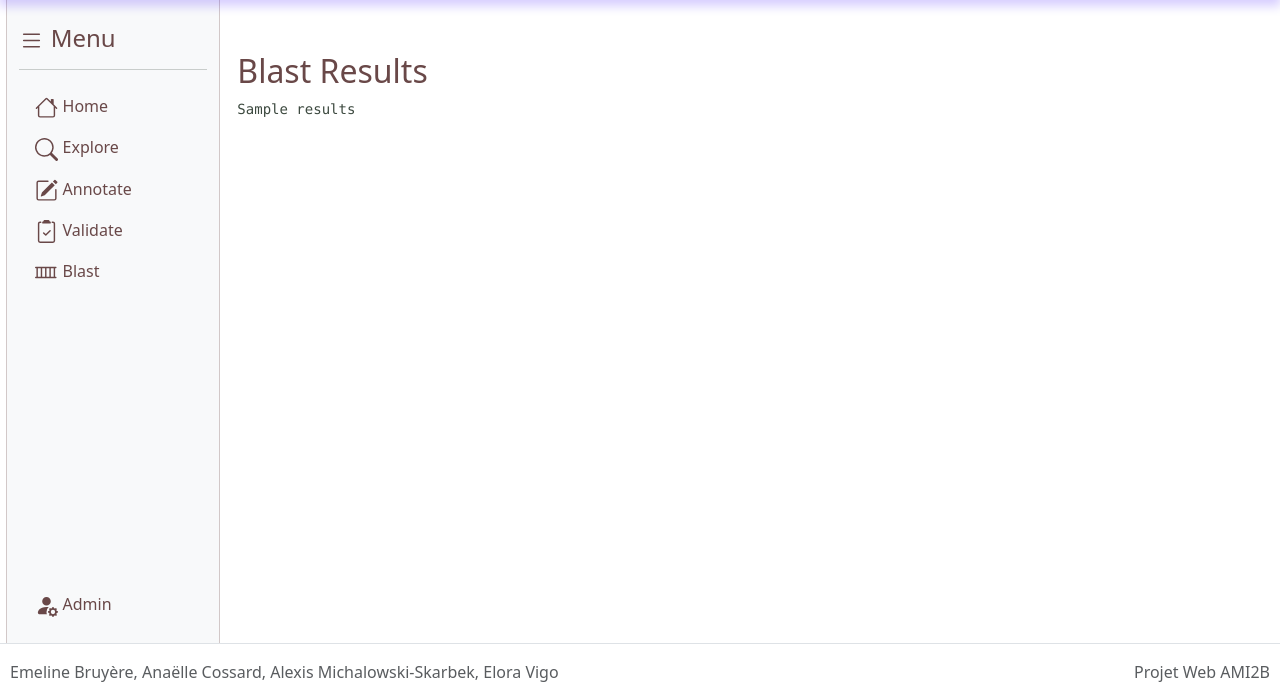
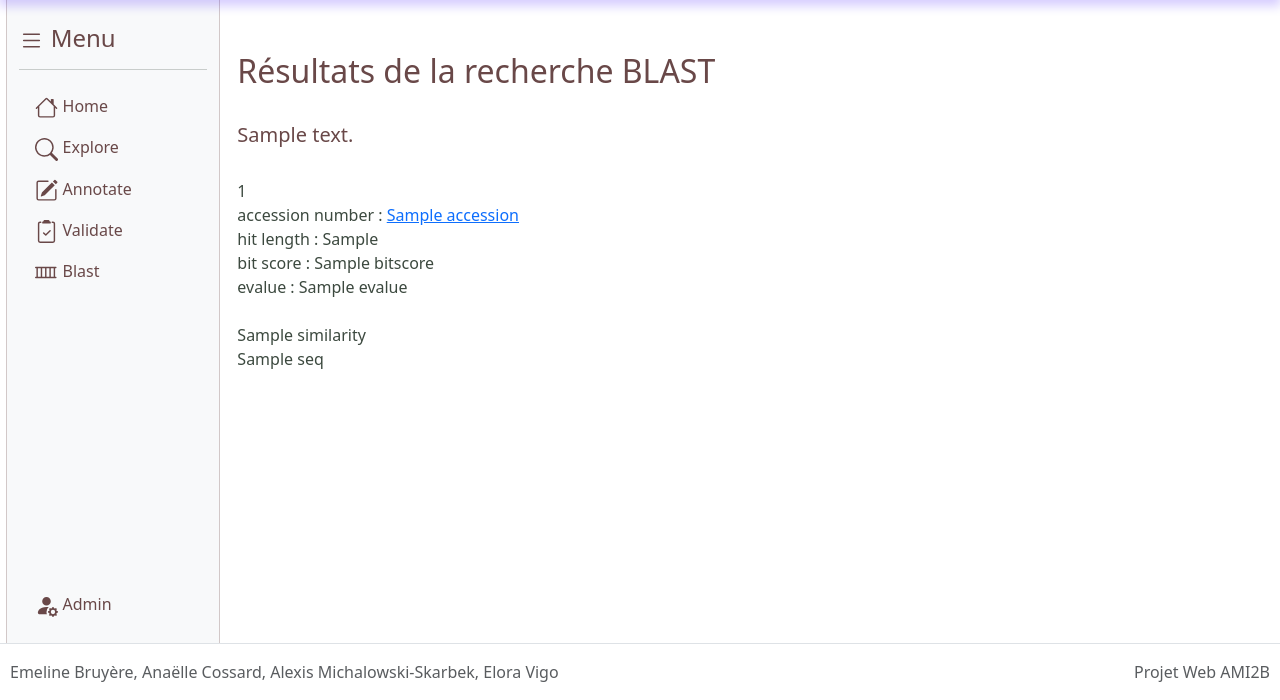
Before and after one commit to anaellle/ProjWeb_GenomeAnnot, a Django app: template GenomeAnnot/main/templates/main/blast/blast_results.html in a window 1280 px wide. Shown: the part 100-800 px from the top of the page. Run offline with Django 4.2, Linux system fonts and the light colour scheme; the template is opened without the code that fills it: most values are stand-ins (such as "Sample title", 1, 10 or a date in 2020).

Commit message:
Update blast_results.html
gestion meilleur affichage

```diff
--- a/GenomeAnnot/main/templates/main/blast/blast_results.html
+++ b/GenomeAnnot/main/templates/main/blast/blast_results.html
@@ -1,12 +1,28 @@
 {% extends 'main/base.html' %}
 
+<!-- --------------- CONTENT --------------- -->
 
-<!-- --------------- CONTENT --------------- -->
 {% block body %}
 
+<h2>Résultats de la recherche BLAST</h2>
+{% for hit in results.hits %}
+<br>
+    <div>
+        <h5>{{ hit.description }}</h5>
+        <br>
+        {{ hit.id }}<br>
+        accession number : <a href="https://www.ncbi.nlm.nih.gov/nuccore/{{ hit.accession }}" target="_blank">{{ hit.accession }}</a><br>
+        hit length : {{ hit.seq_len }}<br>
+        {% for hsp in hit.hsps %}
+            bit score : {{ hsp.bitscore }}<br>
+            evalue : {{ hsp.evalue }}<br>
+            <p align="justify">{{ hsp.query.seq }}<br>
+            {{ hsp.aln_annotation.similarity }}<br>
+            {{ hsp.hit.seq }}</p>
 
-<h2>Blast Results</h1>
+        {% endfor %}
 
-<pre>{{ results }}</pre>
+    </div>
+{% endfor %}
 
 {% endblock %}
```
